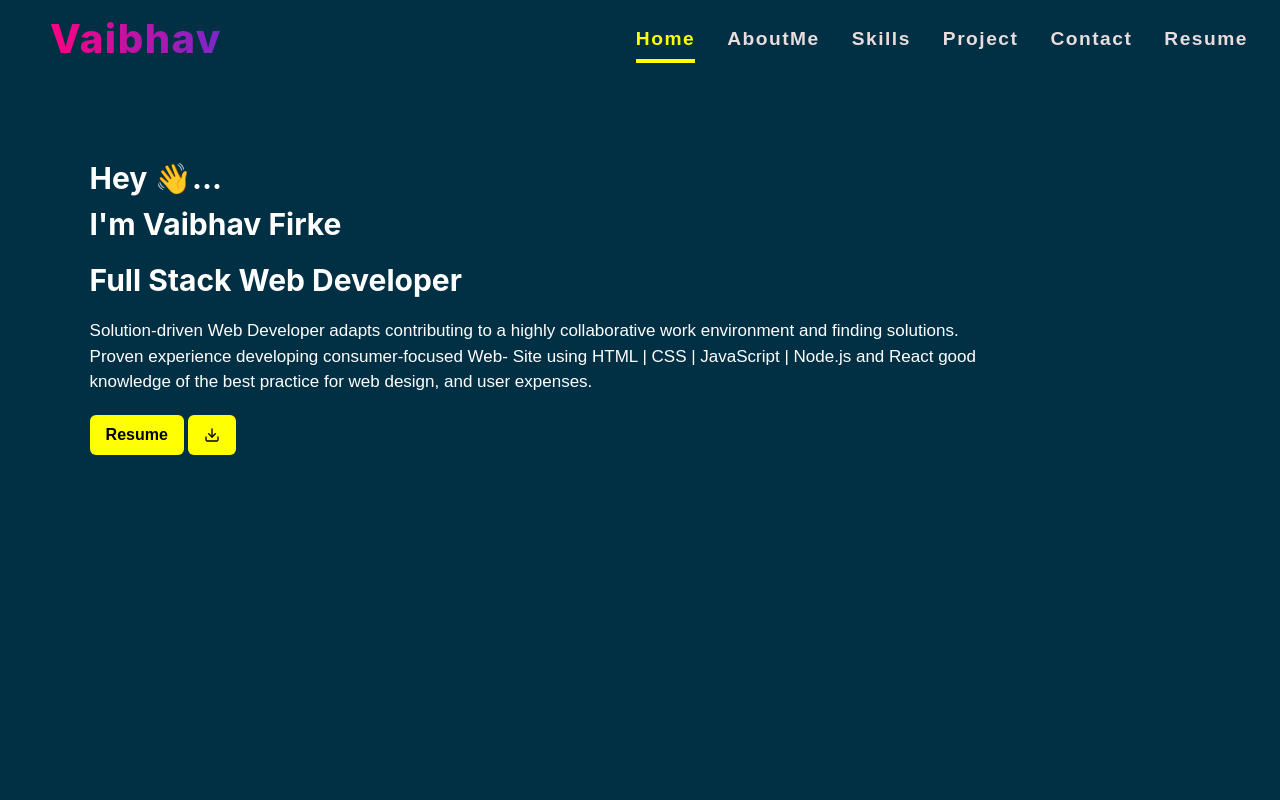
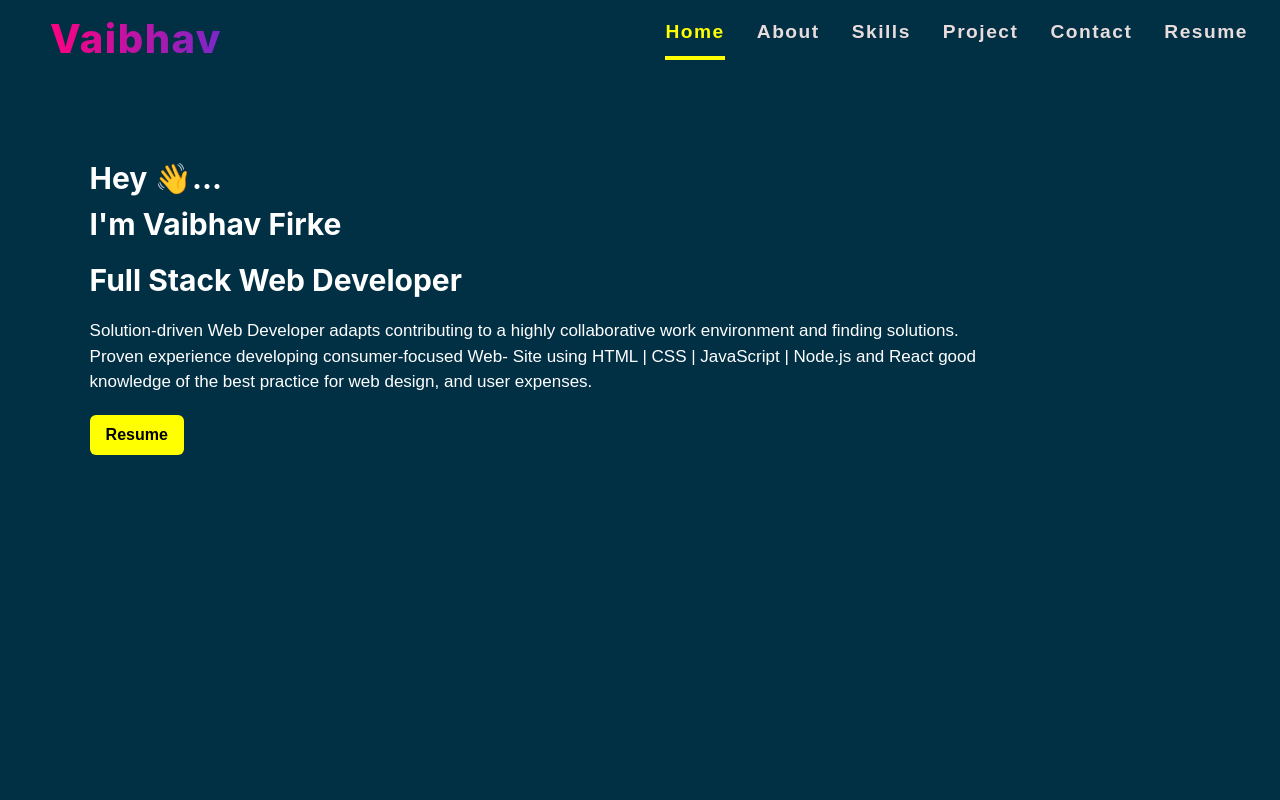
Before and after one commit to vaibhavfirke/vaibhavfirke.github.io, a React (Create React App) app: page / in a window 1280 px wide. Shown: the top 800 px of the page. Built offline with nearby package versions, Linux system fonts and the light colour scheme.

Commit message:
last update

```diff
--- a/src/Conponents/About.jsx
+++ b/src/Conponents/About.jsx
@@ -4,9 +4,10 @@ import { Box, Heading, Image, Text } from "@chakra-ui/react";
 
 function About() {
   return (
-    <Box class="about section" bg="#04293a"  id="about">
+    <Box  bg="#04293a"  id="about"  className="about section" >
       <Box className="content-about" padding={25}>
         <Heading
+
           fontSize={{ base: "25px", md: "35px", lg: "45px" }}
           color="white"
           fontWeight="bolder"
@@ -32,6 +33,7 @@ function About() {
           margin="auto"
           mb="20px"
           fontWeight={500}
+          id="user-detail-intro"
         >
           As a Full Stack Web Developer, passionate about building digital
           products using React, javaScript, HTML, CSS and Node.js that user likes to
--- a/src/Conponents/Home.jsx
+++ b/src/Conponents/Home.jsx
@@ -10,7 +10,7 @@ import Contacts from "./Contacts";
 import ProjectContent from "./ProjectContent";
 const Home = () => {
   return (
-    <Box className="main-home" id="home" bg="#013045">
+    <Box  id="home" bg="#013045" >
       <Navbar />
       <Box
         position="relative"
--- a/src/Conponents/Intro.jsx
+++ b/src/Conponents/Intro.jsx
@@ -38,17 +38,23 @@ function Intro() {
           web design, and user expenses.
         </Text>
 
-        <a
-        id="resume-link-1"
-        href={Cv} download onClick={()=>window.open("https://drive.google.com/file/d/1MH-MBO1kywMuTFdtHArHAMQk1FPak9nO/view?usp=share_link","_blank")}
-        >
-          <Button bg="yellow" color="black">
+
+          <Button  bg="yellow" color="black">
+          <a
+            id="resume-button-1"
+            href={Cv}
+            download
+            onClick={() =>
+              window.open(
+                "https://drive.google.com/file/d/1MH-MBO1kywMuTFdtHArHAMQk1FPak9nO/view?usp=share_link",
+                "_blank"
+              )
+            }
+          >
             Resume
+          </a>
           </Button>
-        </a> <a href={Cv} download>
-          <Button bg="yellow"><FiDownload style={{color:"black" ,width:"100%"}}/></Button>
 
-        </a>
 
       </Box>
     </Box>
--- a/src/Conponents/Navbar.jsx
+++ b/src/Conponents/Navbar.jsx
@@ -1,9 +1,9 @@
 import "../css/Navbarstyle.css";
 import React from "react";
-import { Link} from "react-scroll";
+import { Link } from "react-scroll";
 import { FaBars, FaTimes } from "react-icons/fa";
 import { Heading } from "@chakra-ui/react";
-import Cv from "../Assets/fw19_0245_Vaibhav_Firke_Resume.pdf"
+import Cv from "../Assets/fw19_0245_Vaibhav_Firke_Resume.pdf";
 
 const Navbar = () => {
   const [click, setClick] = React.useState(false);
@@ -22,7 +22,7 @@ const Navbar = () => {
   };
 
   return (
-    <div className={color ? "header header-bg" : "header"}  id="nav-menu">
+    <div className={color ? "header header-bg" : "header"} id="nav-menu">
       <Link to="hero" spy={true} smooth={true} offset={-100} duration={50}>
         <Heading
           bgGradient="linear(to-l, #7928CA, #FF0080)"
@@ -36,31 +36,93 @@ const Navbar = () => {
       </Link>
 
       <ul className={click ? "nav-menu active" : "nav-menu"}>
+
         <li >
-          <Link activeclassName="active"  onClick={handleClick} to="hero" spy={true} smooth={true} offset={-200} duration={50}>Home</Link>
+
+          <Link  className="nav-link home"
+            activeclassName="active"
+            onClick={handleClick}
+            to="hero"
+            spy={true}
+            smooth={true}
+            offset={-74}
+            duration={50}
+          >
+            Home
+          </Link>
+
         </li>
         <li >
-          {" "}
-          <Link activeclassName="active"  onClick={handleClick} to="about" spy={true} smooth={true} offset={-74} duration={50}>AboutMe</Link>
+          <Link
+          className="nav-link about"
+            activeclassName="active"
+            onClick={handleClick}
+            to="about"
+            spy={true}
+            smooth={true}
+            offset={-74}
+            duration={50}
+          >
+            About
+          </Link>
+
         </li>
         <li>
-          {" "}
-          <Link activeclassName="active" onClick={handleClick} to="skills" spy={true} smooth={true} offset={-50} duration={500}>Skills</Link>
+          <Link
+           className="nav-link skills"
+            activeclassName="active"
+            onClick={handleClick}
+            to="skills"
+            spy={true}
+            smooth={true}
+            offset={-50}
+            duration={500}
+          >
+            Skills
+          </Link>
+
         </li>
         <li >
-          {" "}
-          <Link activeclassName="active"  onClick={handleClick} to="projects" spy={true} smooth={true} offset={-15} duration={50}>Project</Link>
+          <Link
+className="nav-link projects"
+            activeclassName="active"
+            onClick={handleClick}
+            to="projects"
+            spy={true}
+            smooth={true}
+            offset={-15}
+            duration={50}
+          >
+            Project
+          </Link>
         </li>
-        <li>
-          {" "}
-          <Link activeclassName="active"  onClick={handleClick} to="contact" spy={true} smooth={true} offset={-100} duration={50}>Contact</Link>
+        <li >
+          <Link className="nav-link contact"
+            activeclassName="active"
+            onClick={handleClick}
+            to="contact"
+            spy={true}
+            smooth={true}
+            offset={-100}
+            duration={50}
+          >
+            Contact
+          </Link>
         </li>
-        <li>
-          {" "}
-          <a  id="resume-link-2" href={Cv}  download onClick={()=>window.open("https://drive.google.com/file/d/1MH-MBO1kywMuTFdtHArHAMQk1FPak9nO/view?usp=share_link","_blank")}>
+        <li >
+          <a className="nav-link resume"
+            id="resume-button-2"
+            href={Cv}
+            download
+            onClick={() =>
+              window.open(
+                "https://drive.google.com/file/d/1MH-MBO1kywMuTFdtHArHAMQk1FPak9nO/view?usp=share_link",
+                "_blank"
+              )
+            }
+          >
             Resume
           </a>
-
         </li>
       </ul>
 
--- a/src/css/Navbarstyle.css
+++ b/src/css/Navbarstyle.css
@@ -39,6 +39,15 @@
 
 .hamburger {
     display: none;
+}
+.nav-link.home,.nav-link.about,.nav-link.skills,.nav-link.contact,.nav-link.resume,.nav-link.projects{
+    margin: 0px;
+    height: auto;
+
+
+}
+.nav-link.home{
+    width: auto;
 }
 
 @media screen and (max-width:1040px) {
--- a/src/css/home.style.css
+++ b/src/css/home.style.css
@@ -1,4 +1,4 @@
-.main-home {
+#home {
     width: 100%;
     height: 100%;
     background-color: #013045;
```
